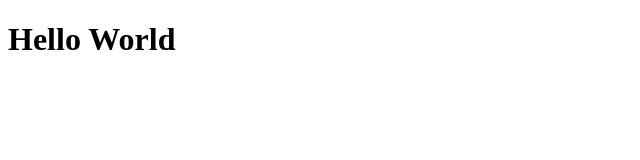
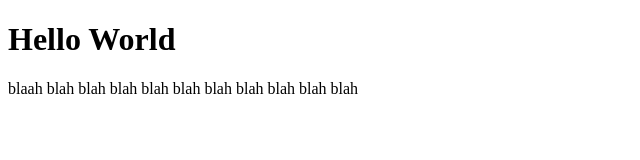
Before and after one commit to aklick2000/test-project, a plain HTML site: page index.html in a window 1280 px wide. Shown: the whole page, without its empty margins (0-640 px from the left). Drawn offline with Linux system fonts and the light colour scheme.

Commit message:
Update index.html

```diff
--- a/index.html
+++ b/index.html
@@ -6,5 +6,6 @@
   <body>
 
     <h1>Hello World</h1>
+    <p> blaah blah blah blah blah blah blah blah blah blah blah</p>
    </body>
    </html>
```
